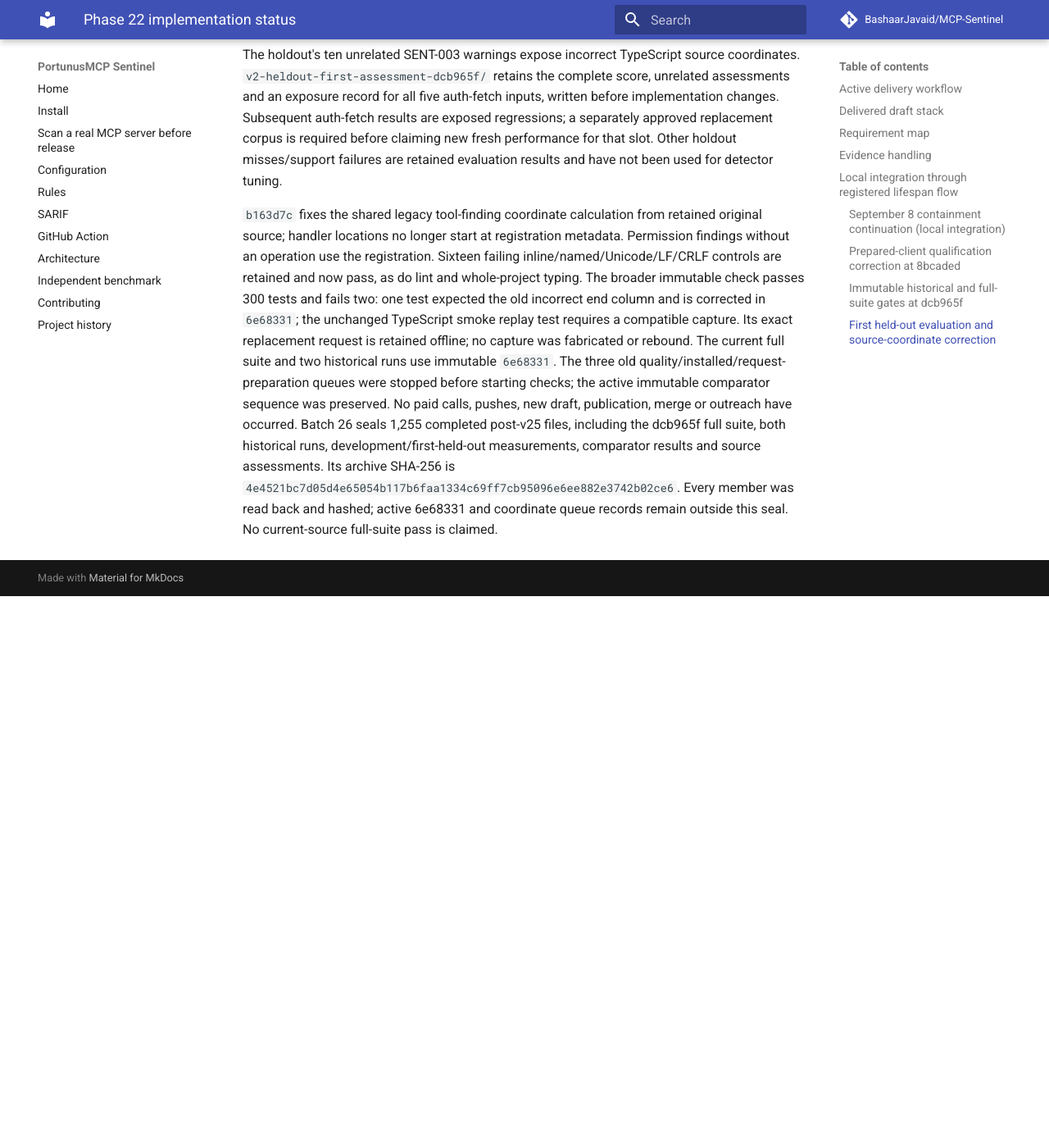
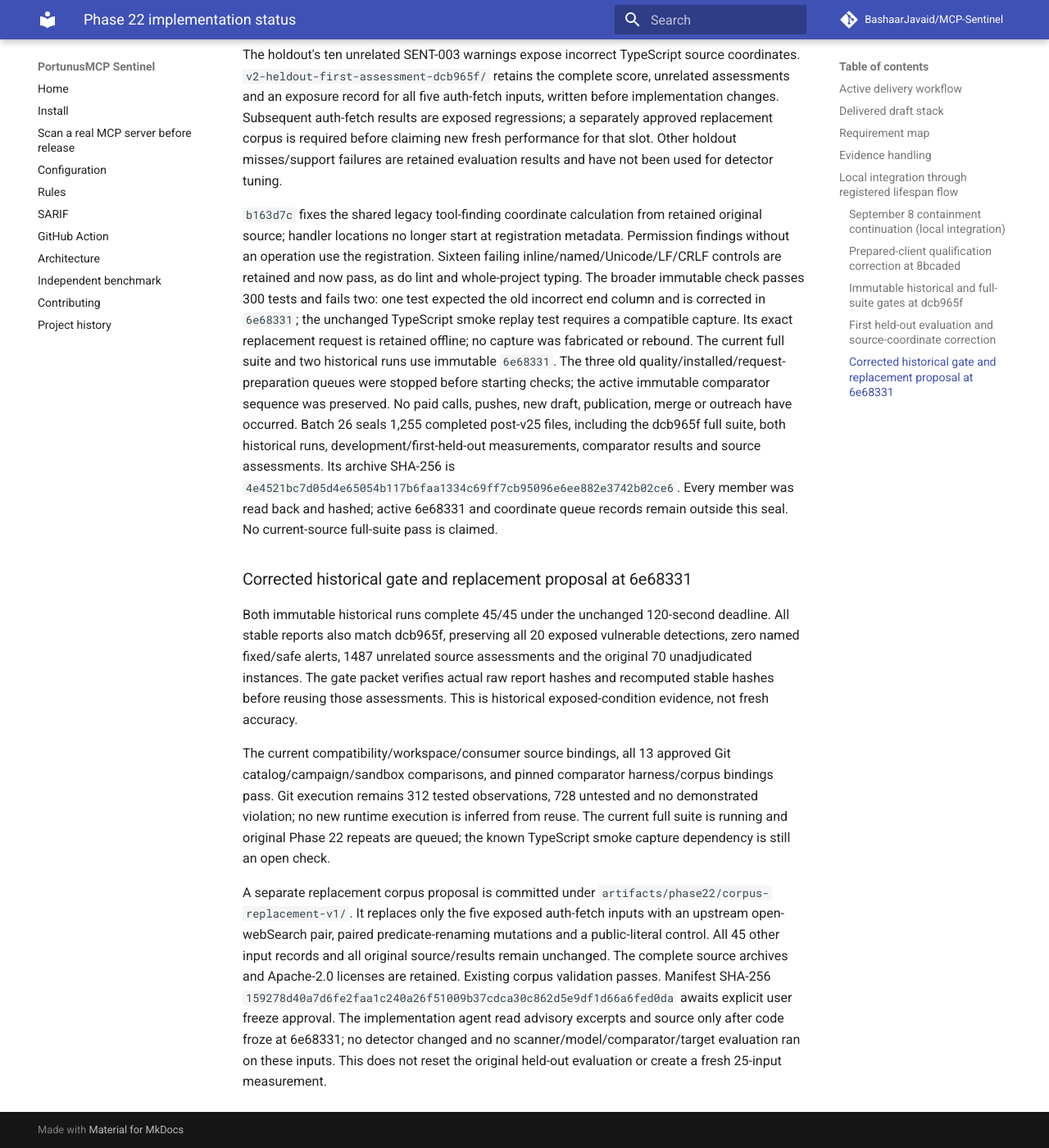
Before and after one commit to BashaarJavaid/MCP-Sentinel, an MkDocs documentation site: the page built from docs/phase22-implementation-status.md, in a window 1280 px wide and 1400 px high, scrolled down 10961 px. Shown: the whole window at 82% size. Built offline with MkDocs 1.6.1 and Material for MkDocs 9.7.7, drawn with Linux system fonts in a browser that asks for light colours; comment, search, counter and statistics services are not loaded; before the commit the page ends 11688 px from its top, so only the background shows below that.

Commit message:
Bind corrected historical gates and document replacement freeze checkpoint

```diff
--- a/docs/phase22-implementation-status.md
+++ b/docs/phase22-implementation-status.md
@@ -408,3 +408,32 @@ and source assessments. Its archive SHA-256 is
 `4e4521bc7d05d4e65054b117b6faa1334c69ff7cb95096e6ee882e3742b02ce6`.
 Every member was read back and hashed; active 6e68331 and coordinate queue records
 remain outside this seal. No current-source full-suite pass is claimed.
+
+
+### Corrected historical gate and replacement proposal at 6e68331
+
+Both immutable historical runs complete 45/45 under the unchanged 120-second
+deadline. All stable reports also match dcb965f, preserving all 20 exposed
+vulnerable detections, zero named fixed/safe alerts, 1487 unrelated source
+assessments and the original 70 unadjudicated instances. The gate packet verifies
+actual raw report hashes and recomputed stable hashes before reusing those
+assessments. This is historical exposed-condition evidence, not fresh accuracy.
+
+The current compatibility/workspace/consumer source bindings, all 13 approved Git
+catalog/campaign/sandbox comparisons, and pinned comparator harness/corpus
+bindings pass. Git execution remains 312 tested observations, 728 untested and
+no demonstrated violation; no new runtime execution is inferred from reuse.
+The current full suite is running and original Phase 22 repeats are queued; the
+known TypeScript smoke capture dependency is still an open check.
+
+A separate replacement corpus proposal is committed under
+`artifacts/phase22/corpus-replacement-v1/`. It replaces only the five exposed
+auth-fetch inputs with an upstream open-webSearch pair, paired predicate-renaming
+mutations and a public-literal control. All 45 other input records and all original
+source/results remain unchanged. The complete source archives and Apache-2.0
+licenses are retained. Existing corpus validation passes. Manifest SHA-256
+`159278d40a7d6fe2faa1c240a26f51009b37cdca30c862d5e9df1d66a6fed0da`
+awaits explicit user freeze approval. The implementation agent read advisory
+excerpts and source only after code froze at 6e68331; no detector changed and no
+scanner/model/comparator/target evaluation ran on these inputs. This does not
+reset the original held-out evaluation or create a fresh 25-input measurement.
```
Also changed, not shown: artifacts/phase22/corpus-replacement-v1/README.md (+10 -0 lines), artifacts/phase22/integration/progress.md (+40 -0 lines), artifacts/phase22/integration/requirements.md (+10 -11 lines), 1 other file.
